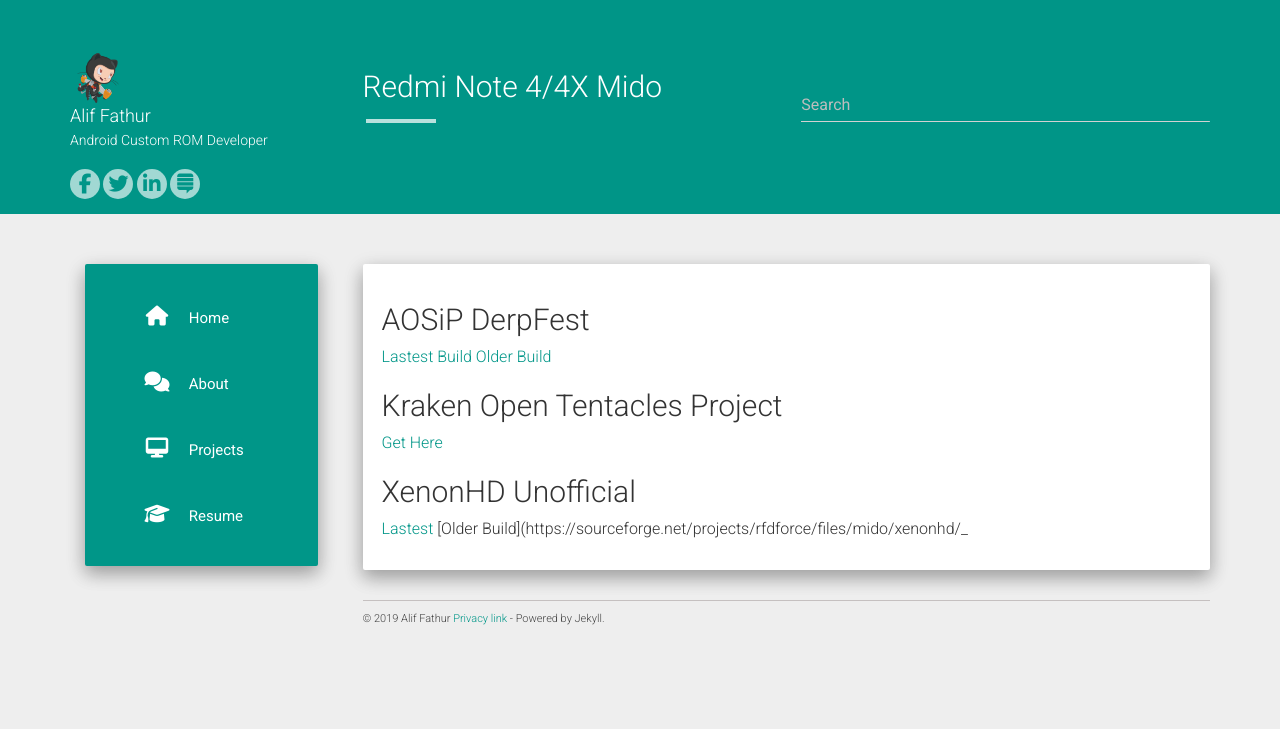
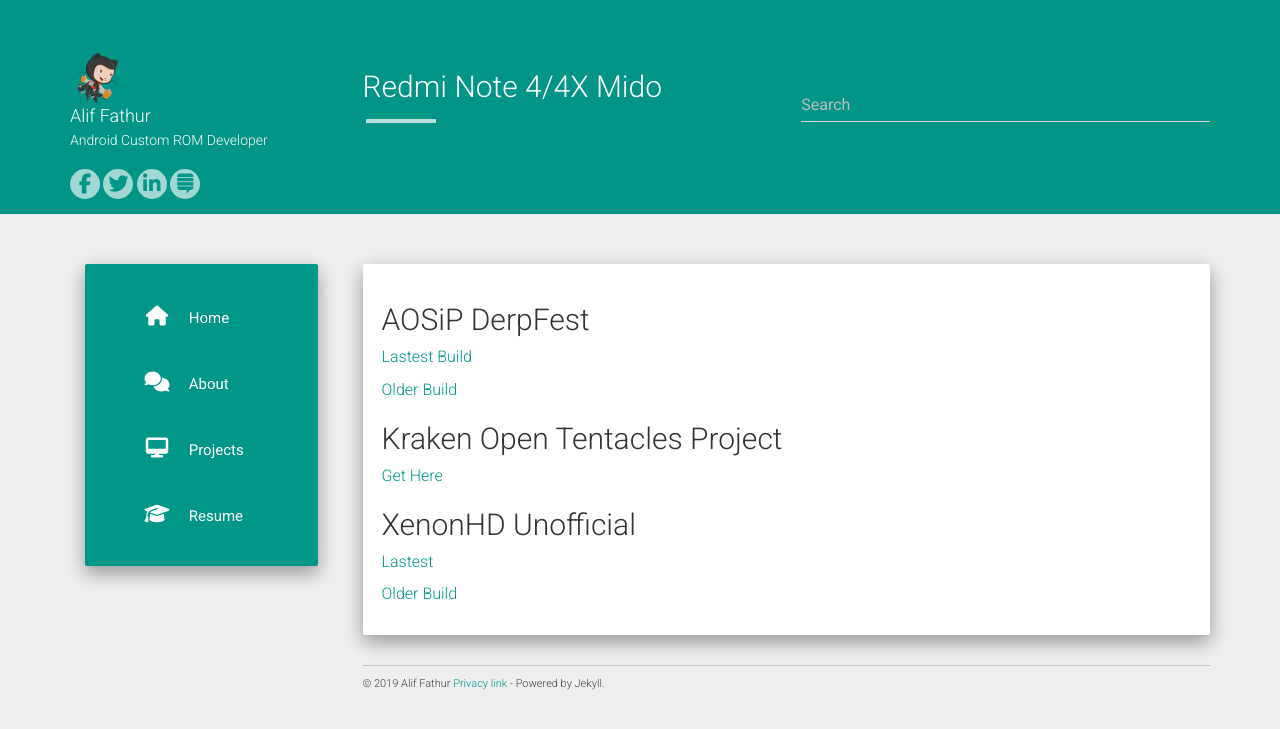
Before and after one commit to darkthur/darkthur.github.io, a Jekyll site: the page built from mido.md, in a window 1280 px wide. Shown: the top 729 px of the page. Built offline with Jekyll 4.4.1, drawn with Linux system fonts in a browser that asks for light colours; nearby versions of some CDN libraries.

Commit message:
Update mido.md

```diff
--- a/mido.md
+++ b/mido.md
@@ -6,6 +6,7 @@
 
 ## AOSiP DerpFest
 [Lastest Build](https://sourceforge.net/projects/rfdforce/files/mido/derpfest/AOSiP-9.0-DerpFest-HOMEMADE-mido-20190520-083438.zip/download)
+
 [Older Build](https://sourceforge.net/projects/rfdforce/files/mido/derpfest/)
 
 ## Kraken Open Tentacles Project
@@ -13,4 +14,5 @@
 
 ## XenonHD Unofficial
 [Lastest](https://sourceforge.net/projects/rfdforce/files/mido/xenonhd/XenonHD-190518-Unofficial-mido.zip/download)
-[Older Build](https://sourceforge.net/projects/rfdforce/files/mido/xenonhd/_
+
+[Older Build](https://sourceforge.net/projects/rfdforce/files/mido/xenonhd/)
```
